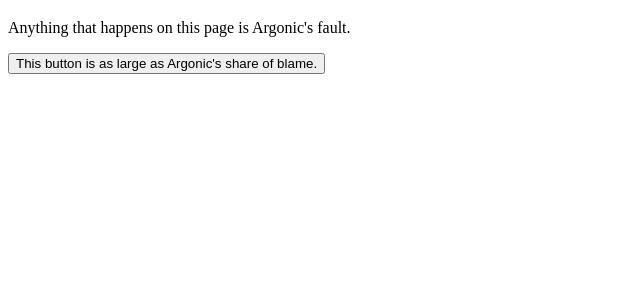
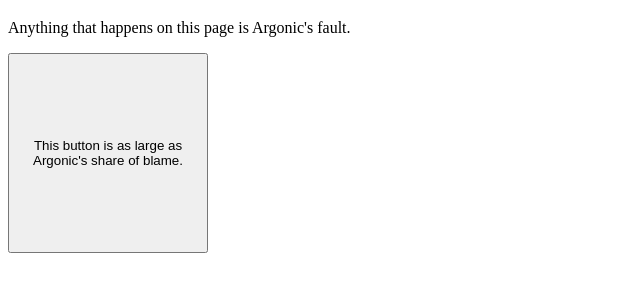
Before and after one commit to Argembarger/argembarger.github.io, a plain HTML site: page index.html in a window 1280 px wide. Both pictures are taken after a click on the button "This button is as large as Argonic's share of blame.". Shown: the part 61-352 px from the top of the page, without its empty margins (0-640 px from the left). Drawn offline with Linux system fonts and the light colour scheme.

Commit message:
Update index.html

```diff
--- a/index.html
+++ b/index.html
@@ -3,10 +3,11 @@
 <body>
 <h1>Hello Nerds</h1>
 <p>Anything that happens on this page is Argonic's fault.</p>
-<button id="test" onclick="testFunction()">This button is as large as Argonic's share of blame.</button>
+<button id="test" onclick="testFunction()" style="height:200px;width:200px">This button is as large as Argonic's share of blame.</button>
 <script>
 function testFunction() {
-    document.getElementById("test").style.padding += 2;
+    document.getElementById("test").style.height += 4;
+    document.getElementById("test").style.width += 4;
     document.getElementById("test").style.fontSize += 1;
 }
 </script>
```
